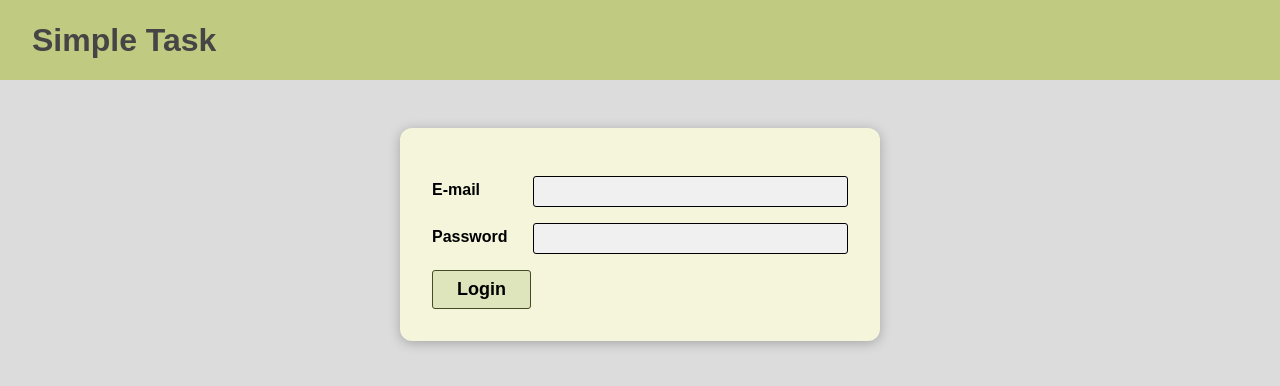
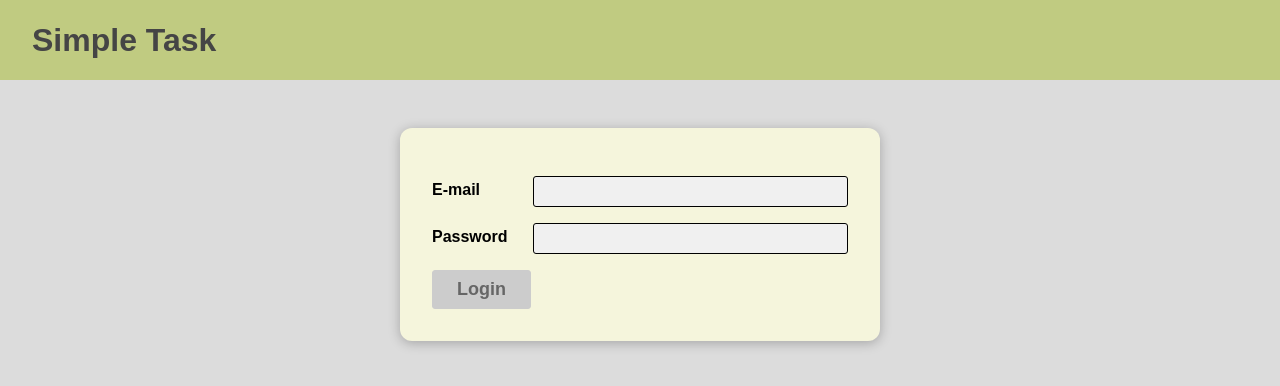
Before and after one commit to roger-mengqiu-chen/SimpleTasks, a React (Create React App) app in the folder client/: page / in a window 1280 px wide. Shown: the top 386 px of the page. Built offline with nearby package versions, Linux system fonts and the light colour scheme.

Commit message:
Validation

```diff
--- a/client/src/Components/Login/LoginForm.js
+++ b/client/src/Components/Login/LoginForm.js
@@ -40,16 +40,36 @@ const LoginForm = (props) => {
   return (
     <Card className={classes.login}>
       <form onSubmit={submitHandler}>
-        <div className={classes.control}>
+        <div
+          className={`${classes.control} ${
+            emailIsValid === false ? classes.invalid : ""
+          }`}
+        >
           <label htmlFor="email">E-mail </label>
-          <input type="email" id="email" onChange={emailChangeHandler} onBlur={emailValidationHandler}/>
+          <input
+            type="email"
+            id="email"
+            onChange={emailChangeHandler}
+            onBlur={emailValidationHandler}
+          />
         </div>
-        <div className={classes.control}>
+        <div
+          className={`${classes.control} ${
+            passwordIsValid === false ? classes.invalid : ""
+          }`}
+        >
           <label htmlFor="password">Password </label>
-          <input type="password" id="password" onChange={passwordChangeHandler} onBlur={passwordValidationHandler}/>
+          <input
+            type="password"
+            id="password"
+            onChange={passwordChangeHandler}
+            onBlur={passwordValidationHandler}
+          />
         </div>
         <div className={classes.action}>
-          <Button type="submit" disabled={!formIsValid}>Login</Button>
+          <Button type="submit" className={classes.btn} disabled={!formIsValid}>
+            Login
+          </Button>
         </div>
       </form>
     </Card>
--- a/client/src/Components/UI/Button/Button.js
+++ b/client/src/Components/UI/Button/Button.js
@@ -3,9 +3,10 @@ import classes from "./Button.module.css";
 const Button = (props) => {
   return (
     <button
-      className={classes.button}
+      className={`${classes.button} ${props.className}`}
       type={props.type || "button"}
       onClick={props.onClick}
+      disabled={props.disabled}
     >
       {props.children}
     </button>
--- a/client/src/Components/UI/Button/Button.module.css
+++ b/client/src/Components/UI/Button/Button.module.css
@@ -18,6 +18,17 @@
   box-shadow: 0 0 8px rgba(0,0,0,0.25);
 }
 
+button:disabled,
+button:focus:disabled,
+button:hover:disabled,
+button:active:disabled {
+  background: #ccc;
+  border-color: #ccc;
+  color: #666666;
+  cursor: not-allowed;
+  box-shadow: none;
+}
+
 @media(min-width: 768px) {
   .button{
     width: fit-content;
```
